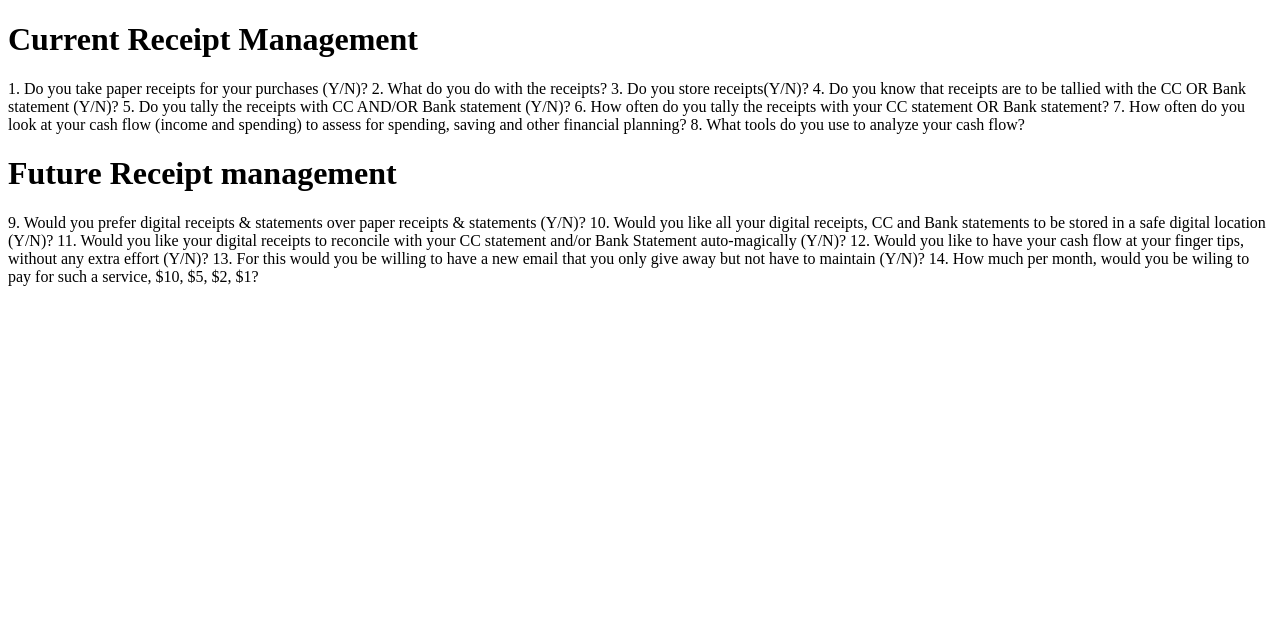
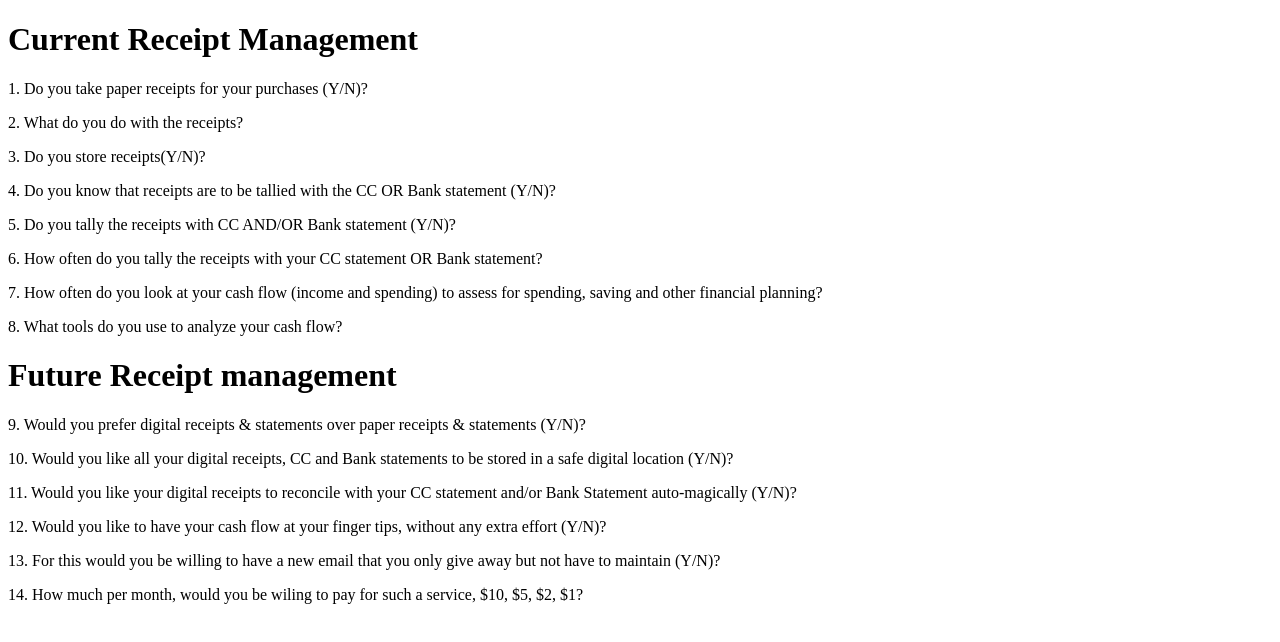
Before and after one commit to Paperless-Receipts/Paperless-Receipts.github.io, a plain HTML site: page index.html in a window 1280 px wide. Drawn offline with Linux system fonts and the light colour scheme.

Commit message:
index.html

```diff
--- a/index.html
+++ b/index.html
@@ -4,30 +4,27 @@
 
 <h1>Current Receipt Management</h1>
 
-<p>
-1. Do you take paper receipts for your purchases (Y/N)?
-2. What do you do with the receipts?
+<p> 1. Do you take paper receipts for your purchases (Y/N)? </p>
+<p> 2. What do you do with the receipts? </p>
 
-3. Do you store receipts(Y/N)?
-4. Do you know that receipts are to be tallied with the CC OR Bank statement (Y/N)?
-5. Do you tally the receipts with CC AND/OR Bank statement (Y/N)?
-6. How often do you tally the receipts with your CC statement OR Bank statement?
+<p> 3. Do you store receipts(Y/N)?</p>
+<p> 4. Do you know that receipts are to be tallied with the CC OR Bank statement (Y/N)?</p>
+<p> 5. Do you tally the receipts with CC AND/OR Bank statement (Y/N)?</p>
+<p> 6. How often do you tally the receipts with your CC statement OR Bank statement? </p>
 
-7. How often do you look at your cash flow (income and spending) to assess for spending, saving and other financial planning?
+<p> 7. How often do you look at your cash flow (income and spending) to assess for spending, saving and other financial planning?</p>
 
-8. What tools do you use to analyze your cash flow?
-</p>
+<p> 8. What tools do you use to analyze your cash flow?</p>
 
 <h1>Future Receipt management</h1>
 
-<p>
-9.  Would you prefer digital receipts & statements over paper receipts & statements (Y/N)?
-10. Would you like all your digital receipts, CC and Bank statements to be stored in a safe digital location (Y/N)?
-11. Would you like your digital receipts to reconcile with your CC statement and/or Bank Statement auto-magically (Y/N)?
-12. Would you like to have your cash flow at your finger tips, without any extra effort (Y/N)?
-13. For this would you be willing to have a new email that you only give away but not have to maintain (Y/N)?
-14. How much per month, would you be wiling to pay for such a service, $10, $5, $2, $1?
-</p>
+<p> 9.  Would you prefer digital receipts & statements over paper receipts & statements (Y/N)?</p>
+<p> 10. Would you like all your digital receipts, CC and Bank statements to be stored in a safe digital location (Y/N)?</p>
+<p> 11. Would you like your digital receipts to reconcile with your CC statement and/or Bank Statement auto-magically (Y/N)?</p>
+<p> 12. Would you like to have your cash flow at your finger tips, without any extra effort (Y/N)?</p>
+<p> 13. For this would you be willing to have a new email that you only give away but not have to maintain (Y/N)?</p>
+<p> 14. How much per month, would you be wiling to pay for such a service, $10, $5, $2, $1?</p>
+
 
 </body>
 </html>
```
